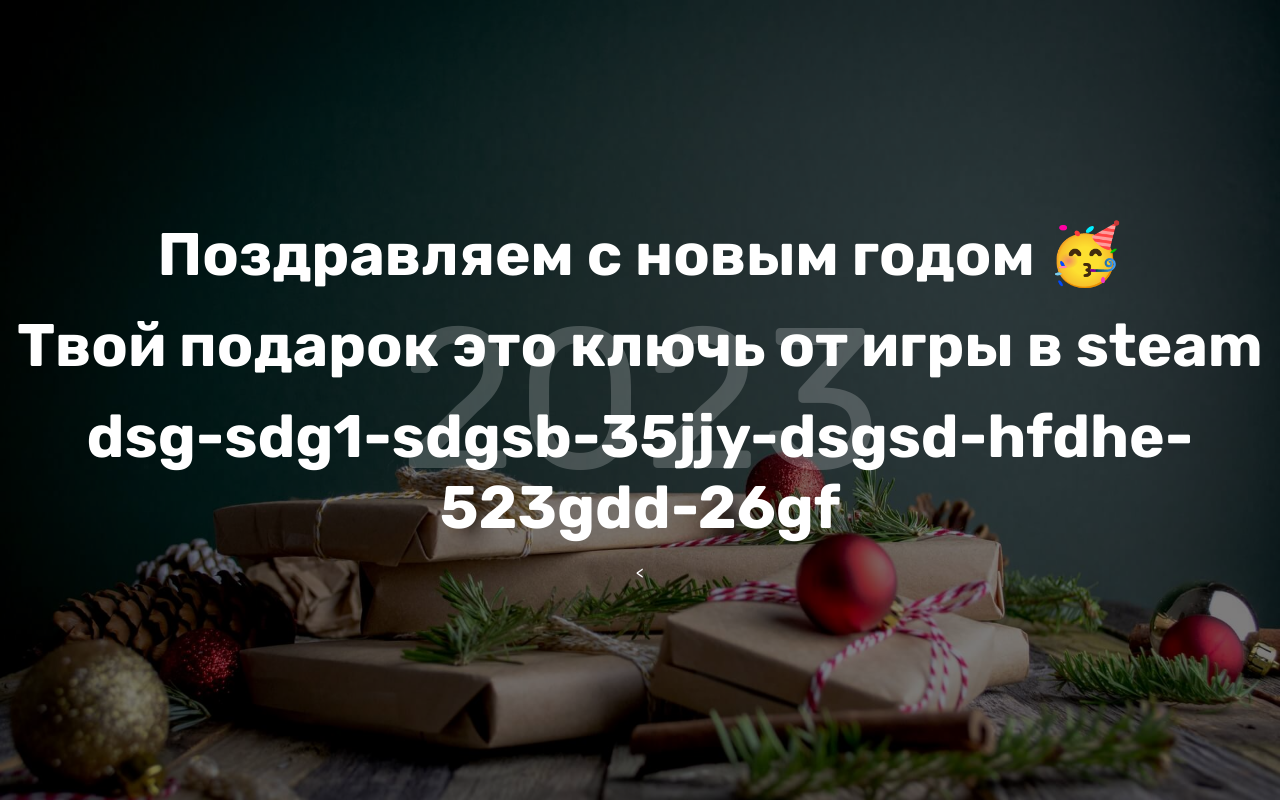
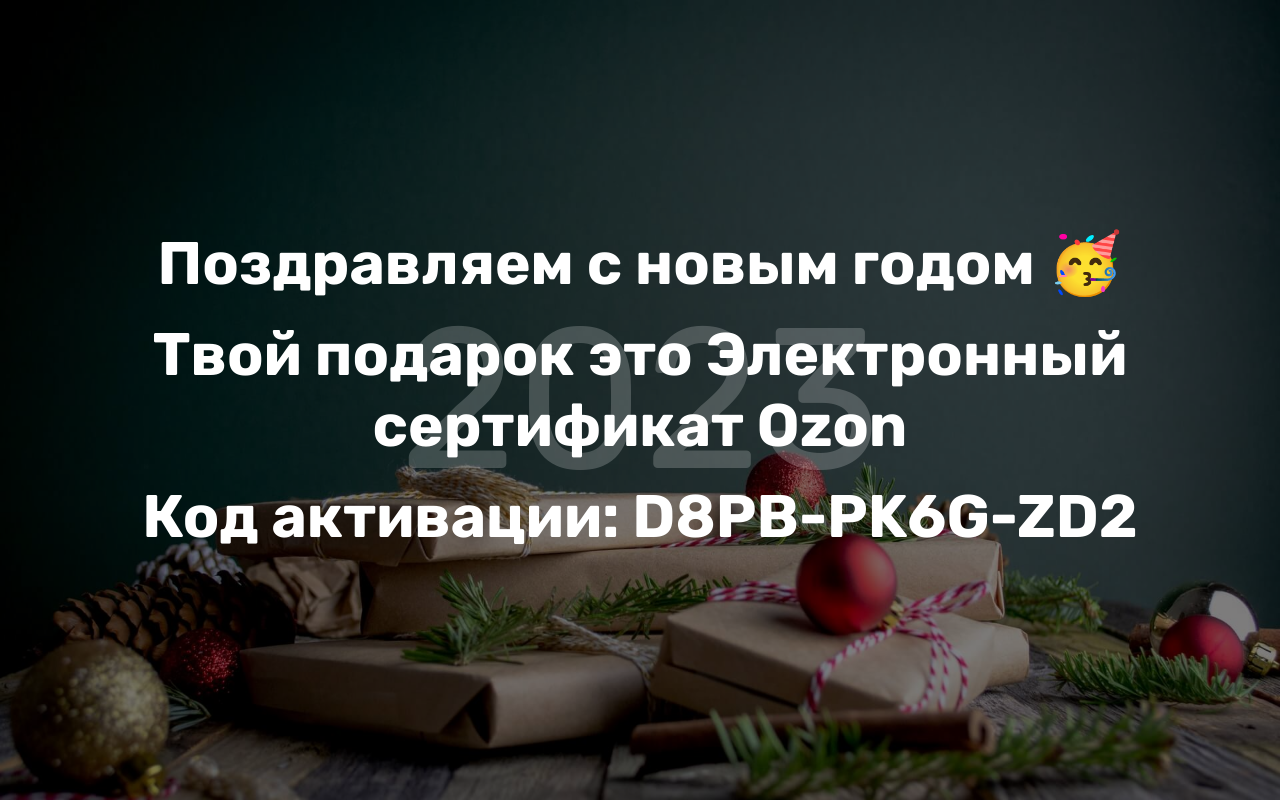
Before and after one commit to d3942/podarok_7, a plain HTML site: page podarok.html in a window 1280 px wide. Drawn offline with Linux system fonts and the light colour scheme.

Commit message:
Update podarok.html

```diff
--- a/podarok.html
+++ b/podarok.html
@@ -17,12 +17,12 @@
 
         <!-- этап 3 -->
         <h1 class="title">Поздравляем с новым годом 🥳</h1>
-        <h2 class="title">Твой подарок это ключь от игры в steam</h2>
-        <h1 class="title">dsg-sdg1-sdgsb-35jjy-dsgsd-hfdhe-523gdd-26gf</h1>
+        <h2 class="title">Твой подарок это Электронный сертификат Ozon</h2>
+        <h1 class="title">Код активации: D8PB-PK6G-ZD2</h1>
 
         <div id="year" class="year"></div>
 
-        <
+
 
         <div class="preloader" id="preloader">
             <div class="lds-ripple"><div></div><div></div></div>
```
